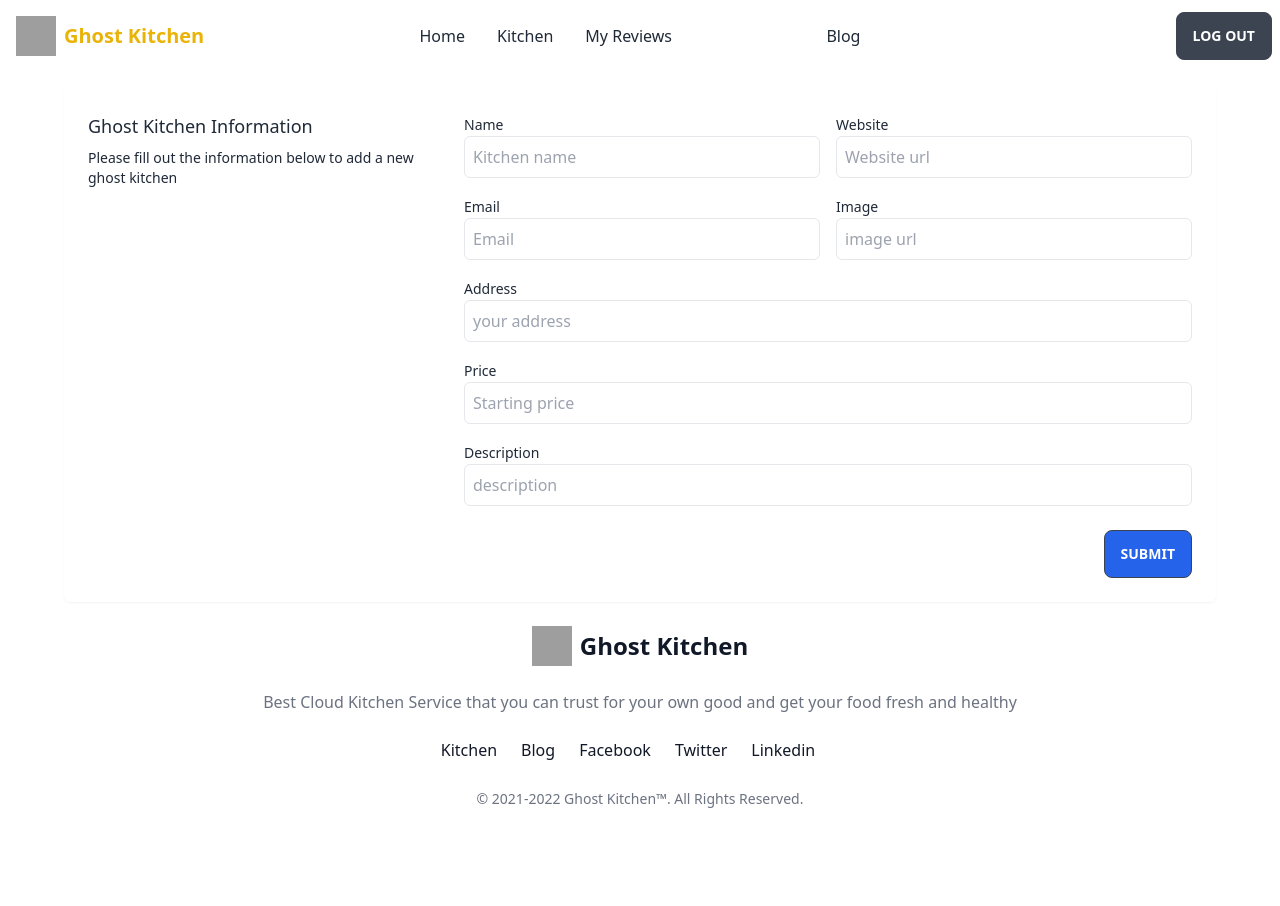
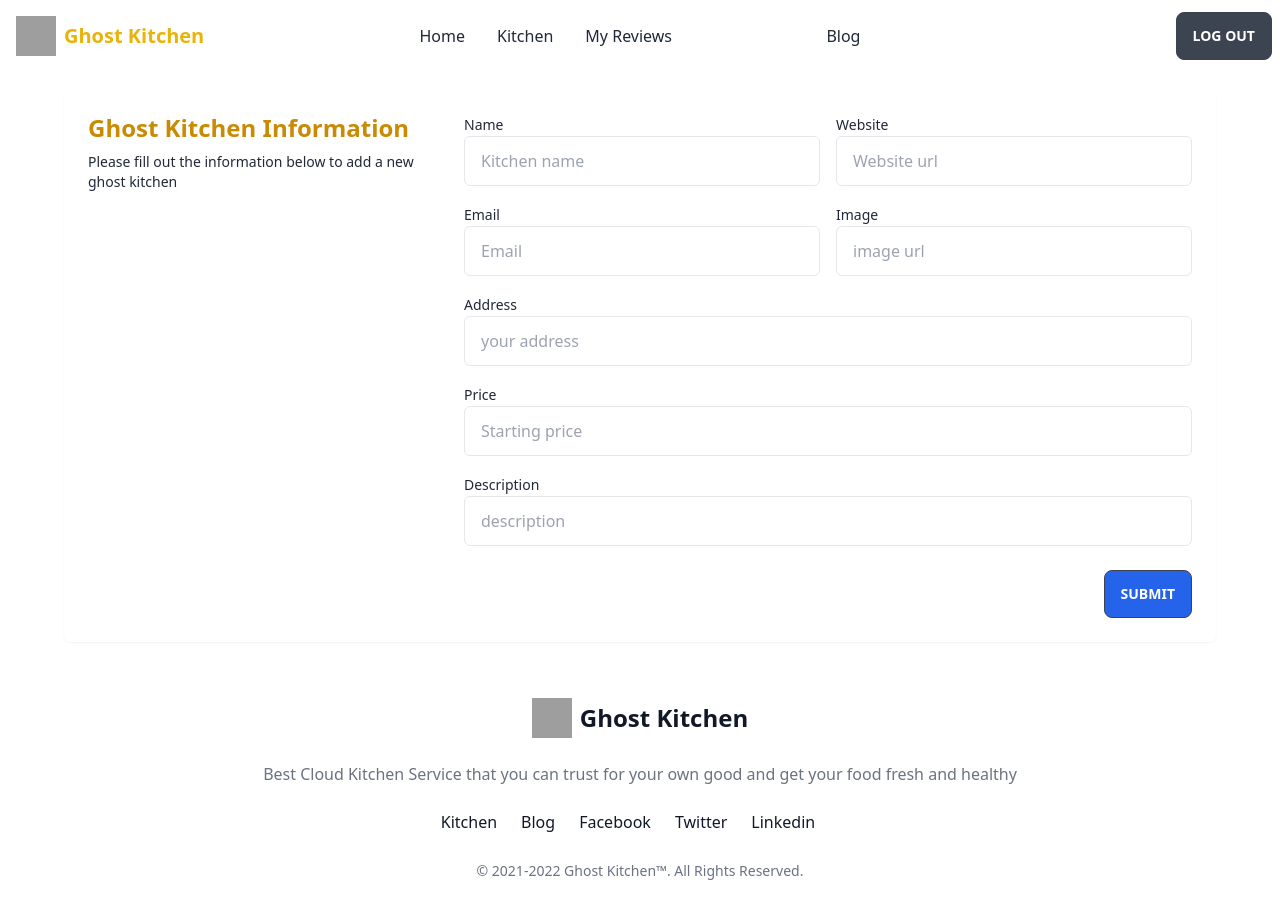
Before and after one commit to tanbiranjum/ghost-kitchen-review, a React (Create React App) app: page /add-kitchen in a window 1280 px wide. Before the commit the page ends 834 px from the top, so only its background shows below. Built offline with nearby package versions, Linux system fonts and the light colour scheme; no server answers; sample sign-in values are in the browser's storage; grey boxes are pictures that could not be loaded.

Commit message:
add kitchen ui updated

```diff
--- a/src/pages/AddKitchen/AddKitchen.js
+++ b/src/pages/AddKitchen/AddKitchen.js
@@ -34,14 +34,14 @@ const AddKitchen = () => {
       });
   };
   return (
-    <section className="max-w-6xl mx-auto mt-4 dark:bg-gray-800 dark:text-gray-50">
+    <section className="max-w-6xl mx-auto mt-4 dark:bg-gray-800 my-8 dark:text-gray-50">
       <form
         onSubmit={handleSubmit(onSubmit)}
         className="container flex flex-col mx-auto space-y-12 ng-untouched ng-pristine ng-valid"
       >
         <fieldset className="grid grid-cols-6 gap-6 p-6 rounded-md shadow-sm dark:bg-gray-900">
           <div className="space-y-2 col-span-full lg:col-span-2">
-            <p className="text-lg font-medium">Ghost Kitchen Information</p>
+            <p className="text-2xl font-bold text-yellow-600">Ghost Kitchen Information</p>
             <p className="text-sm">
               Please fill out the information below to add a new ghost kitchen
             </p>
@@ -56,7 +56,7 @@ const AddKitchen = () => {
                 {...register("name", { required: true })}
                 type="text"
                 placeholder="Kitchen name"
-                className="w-full rounded-md p-2 border outline-none focus:ring focus:ring-opacity-75 focus:ring-violet-400 dark:border-gray-700 dark:text-gray-900"
+                className="w-full px-4 py-3 rounded-md border dark:border-gray-700 dark:bg-gray-900 dark:text-gray-100 outline-none focus:dark:border-violet-400"
               />
             </div>
             <div className="col-span-full sm:col-span-3">
@@ -68,7 +68,7 @@ const AddKitchen = () => {
                 {...register("website", { required: true })}
                 type="url"
                 placeholder="Website url"
-                className="w-full rounded-md p-2 border outline-none focus:ring focus:ring-opacity-75 focus:ring-violet-400 dark:border-gray-700 dark:text-gray-900"
+                className="w-full px-4 py-3 rounded-md border dark:border-gray-700 dark:bg-gray-900 dark:text-gray-100 outline-none focus:dark:border-violet-400"
               />
             </div>
             <div className="col-span-full sm:col-span-3">
@@ -80,7 +80,7 @@ const AddKitchen = () => {
                 {...register("email", { required: true })}
                 type="email"
                 placeholder="Email"
-                className="w-full rounded-md p-2 border outline-none focus:ring focus:ring-opacity-75 focus:ring-violet-400 dark:border-gray-700 dark:text-gray-900"
+                className="w-full px-4 py-3 rounded-md border dark:border-gray-700 dark:bg-gray-900 dark:text-gray-100 outline-none focus:dark:border-violet-400"
               />
             </div>
             <div className="col-span-full sm:col-span-3">
@@ -92,7 +92,7 @@ const AddKitchen = () => {
                 {...register("image", { required: true })}
                 type="text"
                 placeholder="image url"
-                className="w-full rounded-md p-2 border outline-none focus:ring focus:ring-opacity-75 focus:ring-violet-400 dark:border-gray-700 dark:text-gray-900"
+                className="w-full px-4 py-3 rounded-md border dark:border-gray-700 dark:bg-gray-900 dark:text-gray-100 outline-none focus:dark:border-violet-400"
               />
             </div>
             <div className="col-span-full">
@@ -104,7 +104,7 @@ const AddKitchen = () => {
                 {...register("address", { required: true })}
                 type="text"
                 placeholder="your address"
-                className="w-full rounded-md p-2 border outline-none focus:ring focus:ring-opacity-75 focus:ring-violet-400 dark:border-gray-700 dark:text-gray-900"
+                className="w-full px-4 py-3 rounded-md border dark:border-gray-700 dark:bg-gray-900 dark:text-gray-100 outline-none focus:dark:border-violet-400"
               />
             </div>
             <div className="col-span-full">
@@ -116,7 +116,7 @@ const AddKitchen = () => {
                 {...register("price", { required: true })}
                 type="number"
                 placeholder="Starting price"
-                className="w-full rounded-md p-2 border outline-none focus:ring focus:ring-opacity-75 focus:ring-violet-400 dark:border-gray-700 dark:text-gray-900"
+                className="w-full px-4 py-3 rounded-md border dark:border-gray-700 dark:bg-gray-900 dark:text-gray-100 outline-none focus:dark:border-violet-400"
               />
             </div>
             <div className="col-span-full">
@@ -128,7 +128,7 @@ const AddKitchen = () => {
                 {...register("description", { required: true })}
                 type="text"
                 placeholder="description"
-                className="w-full rounded-md p-2 border outline-none focus:ring focus:ring-opacity-75 focus:ring-violet-400 dark:border-gray-700 dark:text-gray-900"
+                className="w-full px-4 py-3 rounded-md border dark:border-gray-700 dark:bg-gray-900 dark:text-gray-100 outline-none focus:dark:border-violet-400"
               />
             </div>
           </div>
```
